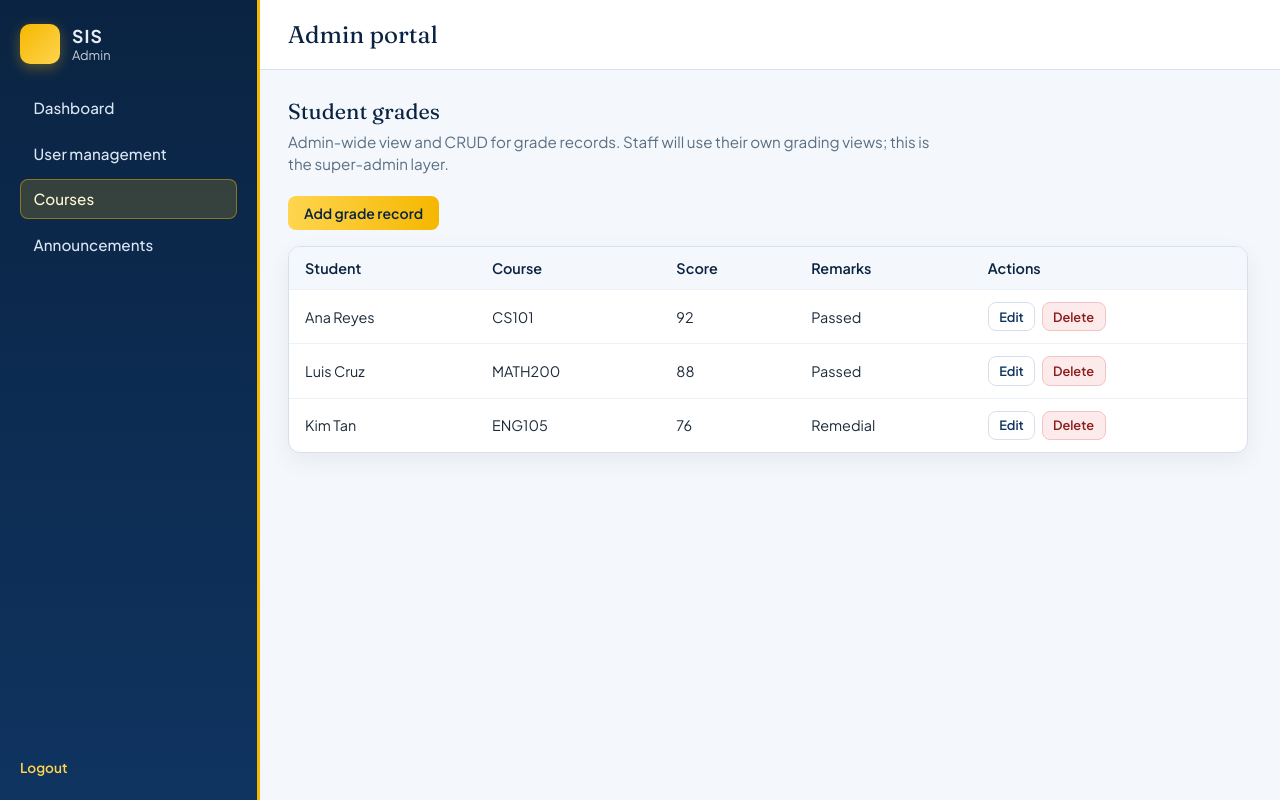
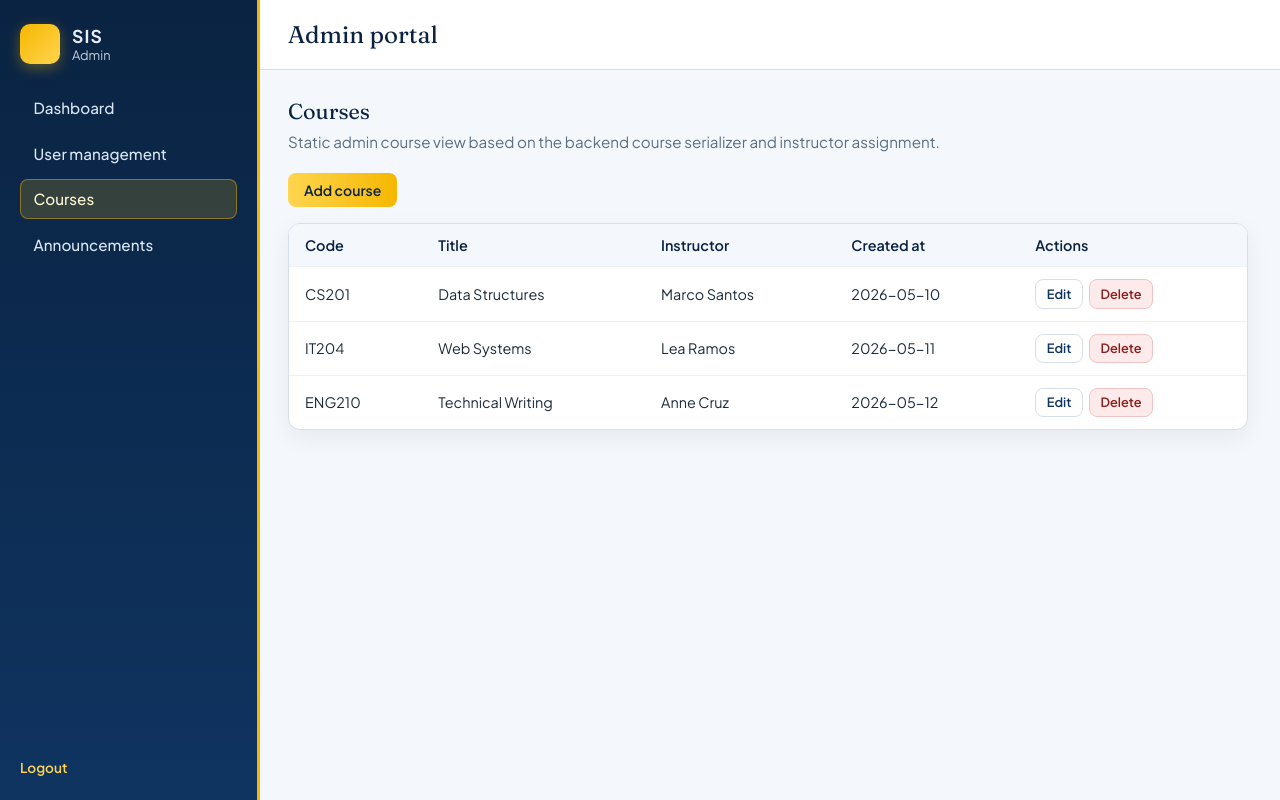
Before and after one commit to Purple-House-ni-JD/SIS-FRONTEND, a React (Vite) app: page /admin/courses in a window 1280 px wide. Built offline with nearby package versions, Linux system fonts and the light colour scheme.

Commit message:
feat(admin): add static admin management views and edit modals

```diff
--- a/src/pages/admin/AdminAnnouncementsPage.jsx
+++ b/src/pages/admin/AdminAnnouncementsPage.jsx
@@ -1,3 +1,5 @@
+import { useState } from 'react'
+import { EditModal } from '../../components/common/EditModal'
 import './adminPages.css'
 
 const SAMPLE_ANNOUNCEMENTS = [
@@ -6,11 +8,13 @@ const SAMPLE_ANNOUNCEMENTS = [
 ]
 
 export function AdminAnnouncementsPage() {
+  const [editingAnnouncement, setEditingAnnouncement] = useState(null)
+
   return (
     <article className="admin-page">
       <header className="admin-page__header">
         <h2 className="admin-page__title">Announcements</h2>
-        <p className="admin-page__lead">Full CRUD for all school announcements. Staff can create their own posts from the staff portal later.</p>
+        <p className="admin-page__lead">Simple announcement view aligned with backend title, content, created_by, and created_at fields.</p>
       </header>
 
       <div className="admin-toolbar">
@@ -37,7 +41,11 @@ export function AdminAnnouncementsPage() {
                 <td>{a.date}</td>
                 <td>
                   <div className="admin-table__actions">
-                    <button type="button" className="admin-btn admin-btn--ghost admin-btn--sm">
+                    <button
+                      type="button"
+                      className="admin-btn admin-btn--ghost admin-btn--sm"
+                      onClick={() => setEditingAnnouncement(a)}
+                    >
                       Edit
                     </button>
                     <button type="button" className="admin-btn admin-btn--danger admin-btn--sm">
@@ -50,6 +58,33 @@ export function AdminAnnouncementsPage() {
           </tbody>
         </table>
       </div>
+
+      <EditModal
+        isOpen={Boolean(editingAnnouncement)}
+        title={editingAnnouncement ? `Edit ${editingAnnouncement.title}` : 'Edit announcement'}
+        onClose={() => setEditingAnnouncement(null)}
+        onSubmit={() => setEditingAnnouncement(null)}
+      >
+        {editingAnnouncement ? (
+          <>
+            <label className="static-modal__label">
+              Title
+              <input className="static-modal__input" defaultValue={editingAnnouncement.title} />
+            </label>
+            <label className="static-modal__label">
+              Created by
+              <input className="static-modal__input" defaultValue={editingAnnouncement.author} />
+            </label>
+            <label className="static-modal__label">
+              Content
+              <textarea
+                className="static-modal__textarea"
+                defaultValue={`Announcement preview for ${editingAnnouncement.title}.`}
+              />
+            </label>
+          </>
+        ) : null}
+      </EditModal>
     </article>
   )
 }
--- a/src/pages/admin/AdminDashboard.jsx
+++ b/src/pages/admin/AdminDashboard.jsx
@@ -7,7 +7,7 @@ export function AdminDashboard() {
       <header className="admin-page__header">
         <h2 className="admin-page__title">Admin dashboard</h2>
         <p className="admin-page__lead">
-          Overview for super administrators. Open a section below to manage users, grades, or announcements.
+          Overview for administrators. Open a section below to manage users, courses, or announcements.
         </p>
       </header>
 
@@ -15,17 +15,17 @@ export function AdminDashboard() {
         <Link to="/admin/users" className="admin-dash-card">
           <p className="admin-dash-card__label">Manage</p>
           <h3 className="admin-dash-card__title">User management</h3>
-          <p className="admin-dash-card__text">Students and staff accounts — create, read, update, delete.</p>
+          <p className="admin-dash-card__text">Students, instructors, and admin accounts.</p>
         </Link>
-        <Link to="/admin/grades" className="admin-dash-card">
+        <Link to="/admin/courses" className="admin-dash-card">
           <p className="admin-dash-card__label">Manage</p>
-          <h3 className="admin-dash-card__title">Student grades</h3>
-          <p className="admin-dash-card__text">System-wide grade records and corrections.</p>
+          <h3 className="admin-dash-card__title">Courses</h3>
+          <p className="admin-dash-card__text">Course code, title, description, and instructor assignment.</p>
         </Link>
         <Link to="/admin/announcements" className="admin-dash-card">
           <p className="admin-dash-card__label">Manage</p>
           <h3 className="admin-dash-card__title">Announcements</h3>
-          <p className="admin-dash-card__text">All school announcements — full CRUD.</p>
+          <p className="admin-dash-card__text">School-wide posts created by authorized users.</p>
         </Link>
       </div>
     </article>
--- a/src/pages/admin/AdminGradesPage.jsx
+++ b/src/pages/admin/AdminGradesPage.jsx
@@ -1,25 +1,28 @@
+import { useState } from 'react'
+import { EditModal } from '../../components/common/EditModal'
 import './adminPages.css'
 
-const SAMPLE_GRADES = [
-  { id: 1, student: 'Ana Reyes', course: 'CS101', score: 92, remarks: 'Passed' },
-  { id: 2, student: 'Luis Cruz', course: 'MATH200', score: 88, remarks: 'Passed' },
-  { id: 3, student: 'Kim Tan', course: 'ENG105', score: 76, remarks: 'Remedial' },
+const SAMPLE_COURSES = [
+  { id: 1, code: 'CS201', title: 'Data Structures', instructor: 'Marco Santos', created_at: '2026-05-10' },
+  { id: 2, code: 'IT204', title: 'Web Systems', instructor: 'Lea Ramos', created_at: '2026-05-11' },
+  { id: 3, code: 'ENG210', title: 'Technical Writing', instructor: 'Anne Cruz', created_at: '2026-05-12' },
 ]
 
 export function AdminGradesPage() {
+  const [editingCourse, setEditingCourse] = useState(null)
+
   return (
     <article className="admin-page">
       <header className="admin-page__header">
-        <h2 className="admin-page__title">Student grades</h2>
+        <h2 className="admin-page__title">Courses</h2>
         <p className="admin-page__lead">
-          Admin-wide view and CRUD for grade records. Staff will use their own grading views; this is the super-admin
-          layer.
+          Static admin course view based on the backend course serializer and instructor assignment.
         </p>
       </header>
 
       <div className="admin-toolbar">
         <button type="button" className="admin-btn admin-btn--primary">
-          Add grade record
+          Add course
         </button>
       </div>
 
@@ -27,23 +30,27 @@ export function AdminGradesPage() {
         <table className="admin-table">
           <thead>
             <tr>
-              <th>Student</th>
-              <th>Course</th>
-              <th>Score</th>
-              <th>Remarks</th>
+              <th>Code</th>
+              <th>Title</th>
+              <th>Instructor</th>
+              <th>Created at</th>
               <th>Actions</th>
             </tr>
           </thead>
           <tbody>
-            {SAMPLE_GRADES.map((g) => (
-              <tr key={g.id}>
-                <td>{g.student}</td>
-                <td>{g.course}</td>
-                <td>{g.score}</td>
-                <td>{g.remarks}</td>
+            {SAMPLE_COURSES.map((course) => (
+              <tr key={course.id}>
+                <td>{course.code}</td>
+                <td>{course.title}</td>
+                <td>{course.instructor}</td>
+                <td>{course.created_at}</td>
                 <td>
                   <div className="admin-table__actions">
-                    <button type="button" className="admin-btn admin-btn--ghost admin-btn--sm">
+                    <button
+                      type="button"
+                      className="admin-btn admin-btn--ghost admin-btn--sm"
+                      onClick={() => setEditingCourse(course)}
+                    >
                       Edit
                     </button>
                     <button type="button" className="admin-btn admin-btn--danger admin-btn--sm">
@@ -56,6 +63,30 @@ export function AdminGradesPage() {
           </tbody>
         </table>
       </div>
+
+      <EditModal
+        isOpen={Boolean(editingCourse)}
+        title={editingCourse ? `Edit ${editingCourse.code}` : 'Edit course'}
+        onClose={() => setEditingCourse(null)}
+        onSubmit={() => setEditingCourse(null)}
+      >
+        {editingCourse ? (
+          <>
+            <label className="static-modal__label">
+              Code
+              <input className="static-modal__input" defaultValue={editingCourse.code} />
+            </label>
+            <label className="static-modal__label">
+              Title
+              <input className="static-modal__input" defaultValue={editingCourse.title} />
+            </label>
+            <label className="static-modal__label">
+              Instructor
+              <input className="static-modal__input" defaultValue={editingCourse.instructor} />
+            </label>
+          </>
+        ) : null}
+      </EditModal>
     </article>
   )
 }
--- a/src/pages/admin/AdminUsersPage.jsx
+++ b/src/pages/admin/AdminUsersPage.jsx
@@ -1,25 +1,27 @@
+import { useState } from 'react'
+import { EditModal } from '../../components/common/EditModal'
 import './adminPages.css'
 
 const SAMPLE_USERS = [
   { id: 1, name: 'Ana Reyes', email: 'ana.reyes@school.edu', role: 'student' },
-  { id: 2, name: 'Marco Santos', email: 'marco.santos@school.edu', role: 'staff' },
+  { id: 2, name: 'Marco Santos', email: 'marco.santos@school.edu', role: 'instructor' },
   { id: 3, name: 'System Admin', email: 'admin@school.edu', role: 'admin' },
 ]
 
 function roleClass(role) {
   if (role === 'student') return 'admin-tag admin-tag--student'
-  if (role === 'staff') return 'admin-tag admin-tag--staff'
+  if (role === 'instructor') return 'admin-tag admin-tag--instructor'
   return 'admin-tag admin-tag--admin'
 }
 
 export function AdminUsersPage() {
+  const [editingUser, setEditingUser] = useState(null)
+
   return (
     <article className="admin-page">
       <header className="admin-page__header">
         <h2 className="admin-page__title">User management</h2>
-        <p className="admin-page__lead">
-          CRUD for students and staff (and other roles your backend defines). JWT and RBAC apply on the server.
-        </p>
+        <p className="admin-page__lead">Static user view aligned with backend roles: admin, instructor, and student.</p>
       </header>
 
       <div className="admin-toolbar">
@@ -48,7 +50,11 @@ export function AdminUsersPage() {
                 </td>
                 <td>
                   <div className="admin-table__actions">
-                    <button type="button" className="admin-btn admin-btn--ghost admin-btn--sm">
+                    <button
+                      type="button"
+                      className="admin-btn admin-btn--ghost admin-btn--sm"
+                      onClick={() => setEditingUser(u)}
+                    >
                       Edit
                     </button>
                     <button type="button" className="admin-btn admin-btn--danger admin-btn--sm">
@@ -61,6 +67,34 @@ export function AdminUsersPage() {
           </tbody>
         </table>
       </div>
+
+      <EditModal
+        isOpen={Boolean(editingUser)}
+        title={editingUser ? `Edit ${editingUser.name}` : 'Edit user'}
+        onClose={() => setEditingUser(null)}
+        onSubmit={() => setEditingUser(null)}
+      >
+        {editingUser ? (
+          <>
+            <label className="static-modal__label">
+              Name
+              <input className="static-modal__input" defaultValue={editingUser.name} />
+            </label>
+            <label className="static-modal__label">
+              Email
+              <input className="static-modal__input" defaultValue={editingUser.email} />
+            </label>
+            <label className="static-modal__label">
+              Role
+              <select className="static-modal__select" defaultValue={editingUser.role}>
+                <option value="student">Student</option>
+                <option value="instructor">Instructor</option>
+                <option value="admin">Admin</option>
+              </select>
+            </label>
+          </>
+        ) : null}
+      </EditModal>
     </article>
   )
 }
--- a/src/pages/admin/adminPages.css
+++ b/src/pages/admin/adminPages.css
@@ -117,7 +117,7 @@
   color: #1565c0;
 }
 
-.admin-tag--staff {
+.admin-tag--instructor {
   background: #fff8e6;
   color: #b38600;
 }
```
